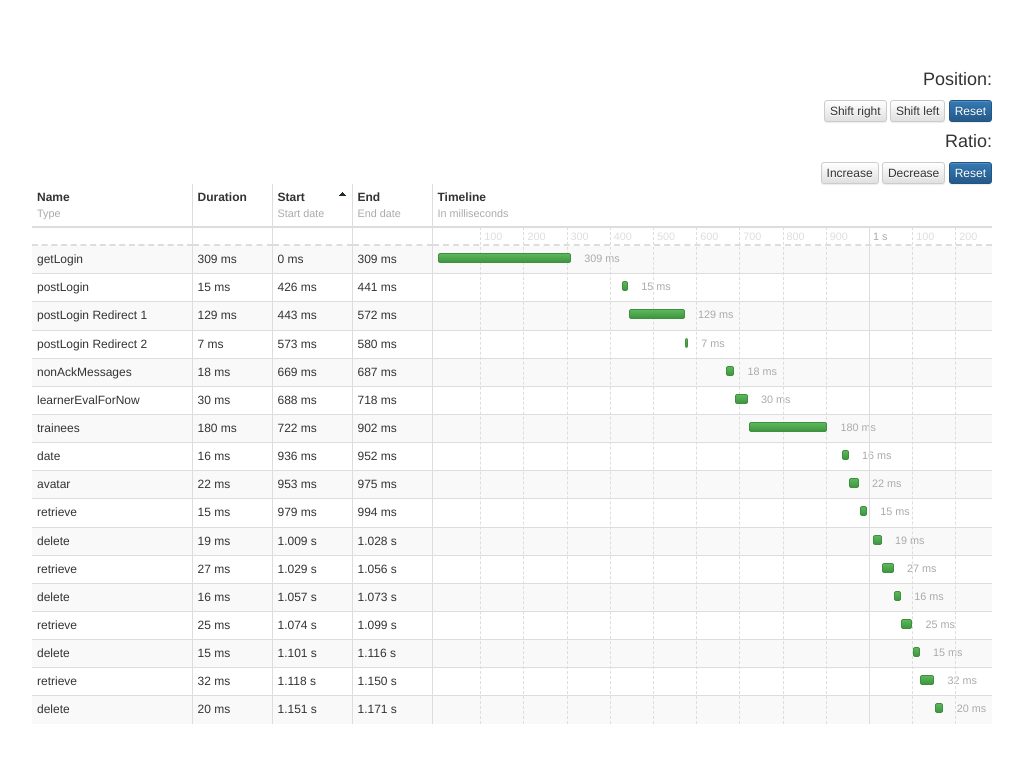
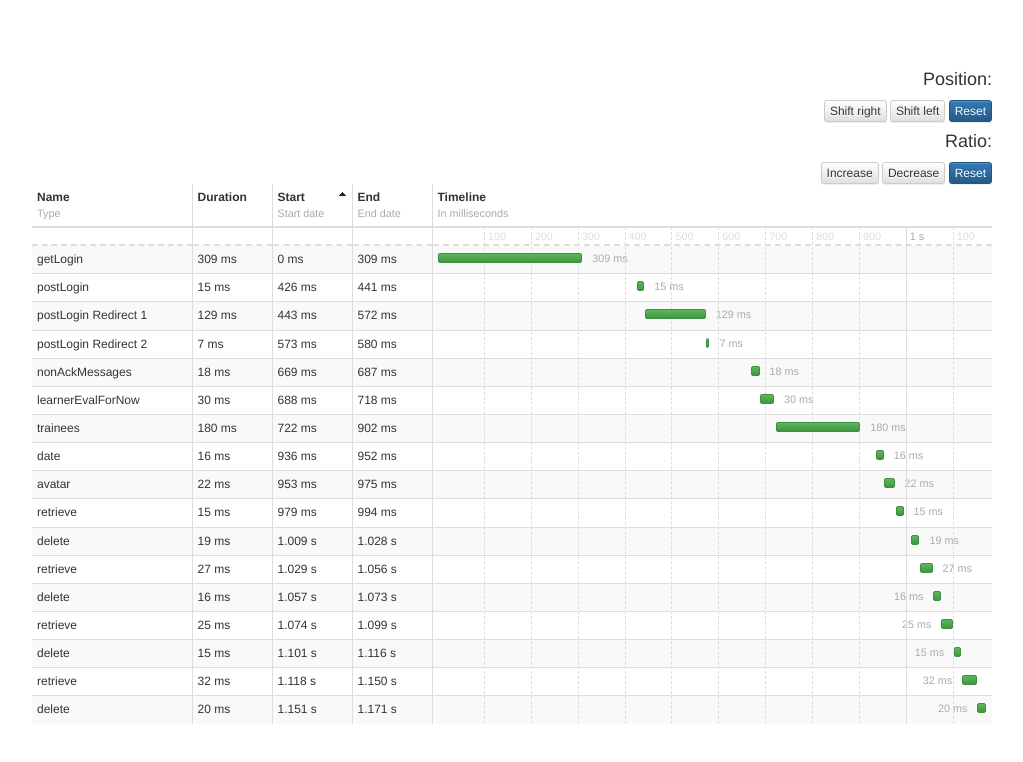
Before and after one commit to gmelekh/gatling-debug-application, a website: page public/index.html in a window 1280 px wide. Shown: the whole page, without its empty margins (128-1151 px from the left). Drawn offline with nearby package versions, Linux system fonts and the light colour scheme; files that its build step writes are made by us from their sources.

Commit message:
Push responseTime to left when overflowed, closes #19

```diff
--- a/app/css/timeline-exec.less
+++ b/app/css/timeline-exec.less
@@ -10,8 +10,8 @@
         white-space: nowrap;
 
         &> div,
-        &> span {
-          position: relative;
+        &> div + span {
+          position: relative; // so z-index can work
         }
 
         &> div {
@@ -24,7 +24,7 @@
 
           &+ span {
             display: inline-block;
-            margin-left: 10px;
+            padding: 0 10px; // Cheating with angular
             vertical-align: top;
           }
 
--- a/app/js/controllers/timelineController.js
+++ b/app/js/controllers/timelineController.js
@@ -2,14 +2,18 @@
 
 'use strict';
 
-gatling.controller('timelineController', function ($rootScope, $scope, State, Exec) {
+gatling.controller('timelineController', function ($rootScope, $scope, $element, State, Exec) {
 
   var start = debugData[0].requestStartDate,
     end = debugData[debugData.length - 1].responseEndDate;
 
-  // TODO magic value: timeline-col-14 width without margin,
-  var ratio = 549 / (end - start + 100), // plus supposed following span length
+  // TODO magic value: timeline-col-14 width without margin
+  var ratio = 549 / (end - start),
     simulationStart = debugData[0].requestStartDate;
+
+  $rootScope.timeline = {
+    width: $element.find('.timeline-header.timeline-col-14').width()
+  };
 
   $rootScope.state = new State({
     ratio: ratio,
--- /dev/null
+++ b/app/js/directives/timestampDirective.js
@@ -0,0 +1,30 @@
+/* global gatling */
+
+'use strict';
+
+gatling.directive('timestamp', function ($rootScope, $timeout) {
+
+  return {
+    restrict: 'A',
+    scope: true,
+    link: function (scope, element) {
+
+      function baywatch(exec) {
+
+        return function () {
+          var position = exec.position(),
+            width = exec.width() + element.prop('clientWidth');
+
+          if (position + width >= $rootScope.timeline.width) {
+            element.css('right', width);
+          } else {
+            element.removeAttr('style');
+          }
+        };
+      }
+
+      $rootScope.$watch('state.position', baywatch(scope.exec));
+      $rootScope.$watch('state.ratio', baywatch(scope.exec));
+    }
+  };
+});
--- a/public/index.html
+++ b/public/index.html
@@ -65,16 +65,16 @@
         <div class="timeline-cell timeline-col-4">{{ exec.name }}<span>{{ exec.type }}</span></div>
         <div class="timeline-cell timeline-col-2">{{ exec.responseTime() | gatlingTimestamp }}</div>
         <div class="timeline-cell timeline-col-2">
-          {{ exec.startDeltaTime() | gatlingTimestamp }}
-          <span>{{ exec.requestStartDate | gatlingDate }}</span>
+          {{ exec.startDeltaTime() | gatlingTimestamp }}<!--
+          --><span>{{ exec.requestStartDate | gatlingDate }}</span>
         </div>
         <div class="timeline-cell timeline-col-2">
-          {{ exec.endDeltaTime() | gatlingTimestamp }}
-          <span>{{ exec.responseEndDate | gatlingDate }}</span>
+          {{ exec.endDeltaTime() | gatlingTimestamp }}<!--
+          --><span>{{ exec.responseEndDate | gatlingDate }}</span>
         </div>
         <div class="timeline-cell timeline-col-14 timeline-exec">
-          <div ng-style="{'margin-left': exec.position() + 'px', 'width': exec.width() + 'px'}"></div>
-          <span>{{ exec.responseTime() | gatlingTimestamp }}</span>
+          <div ng-style="{'margin-left': exec.position() + 'px', 'width': exec.width() + 'px'}"></div><!--
+          --><span class="overflowed" timestamp>{{ exec.responseTime() | gatlingTimestamp }}</span>
         </div>
       </div>
     </div>
@@ -113,6 +113,8 @@
 <script type="text/javascript" src="../app/js/controllers/ratioController.js"></script>
 <script type="text/javascript" src="../app/js/controllers/timelineController.js"></script>
 <script type="text/javascript" src="../app/js/controllers/rulerController.js"></script>
+<!-- Directives -->
+<script type="text/javascript" src="../app/js/directives/timestampDirective.js"></script>
 
 </body>
 </html>
```
